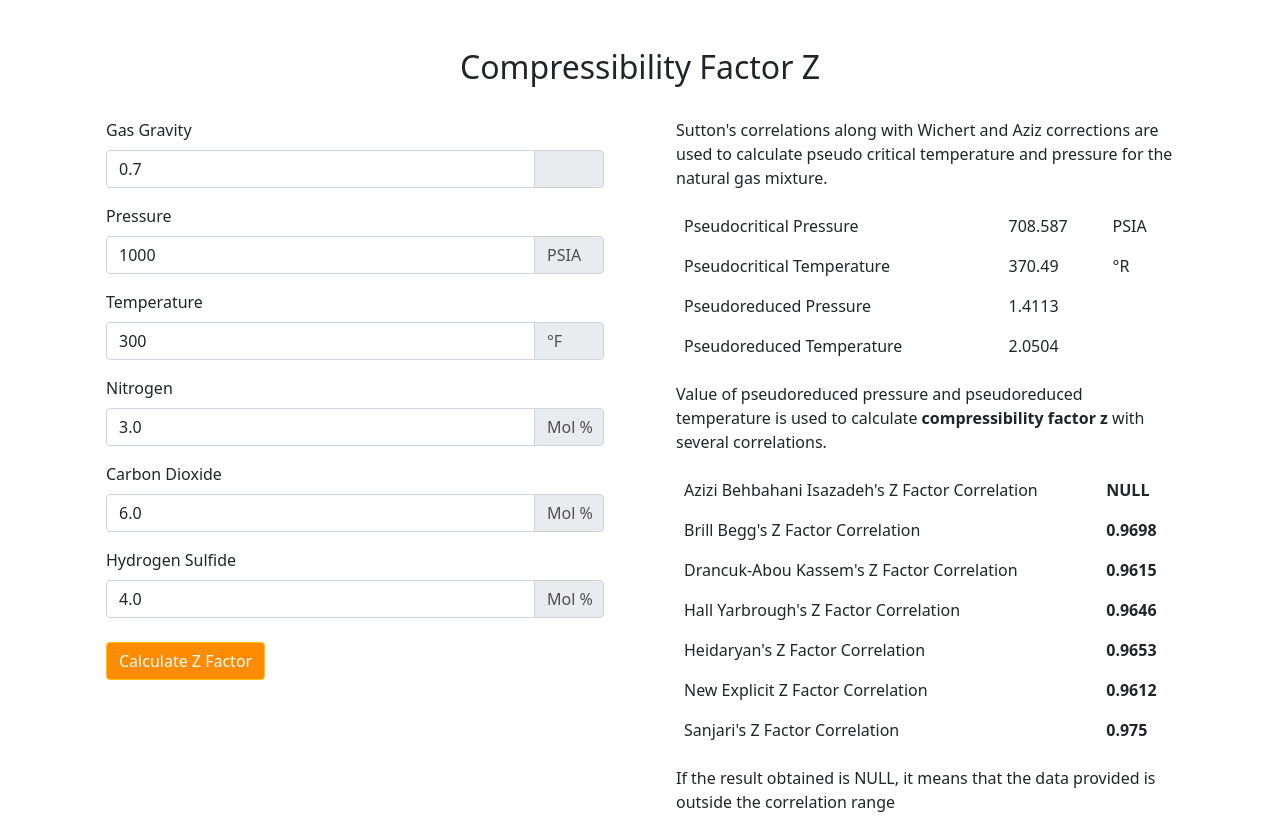
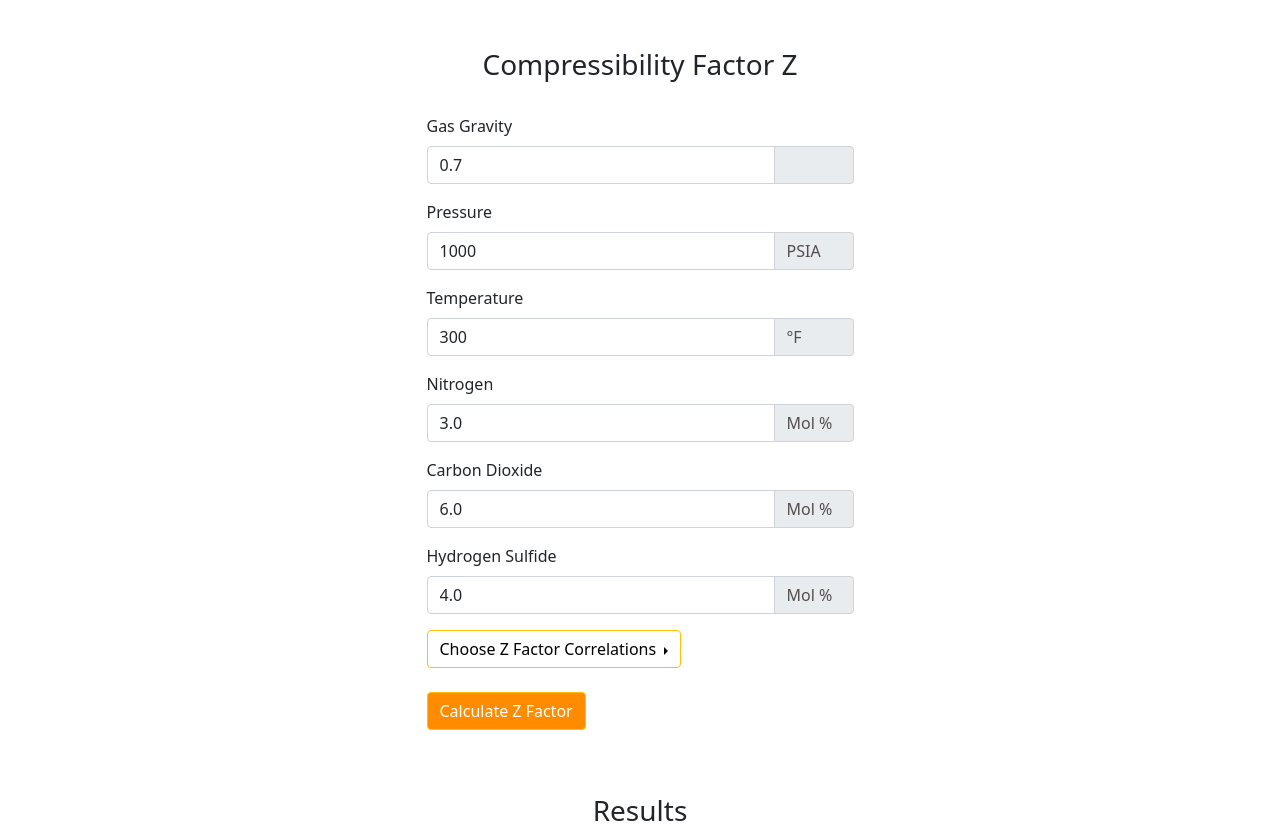
Before and after one commit to marrosandybaguss/Cafluity, a Django app: page / in a window 1280 px wide. Shown: the part 132-966 px from the top of the page. Run offline with Django 3.2, Linux system fonts and the light colour scheme.

Commit message:
rev front-end zfactor

```diff
--- a/cafluity/gas/templates/gas/real-gas.html
+++ b/cafluity/gas/templates/gas/real-gas.html
@@ -54,50 +54,112 @@
         <div class="container my-5">
           <div class="row mb-4">
             <div class="col text-center">
-              <h2>Compressibility Factor Z</h2>
+              <h3>Compressibility Factor Z</h3>
             </div>
           </div>
-          <div class="row">
-            <div class="col mx-4 mb-5">
+          <div class="row d-flex justify-content-center">
+            <div class="col-sm-5 mb-5 px-4">
               <form method="post" action="{% url 'real_gas' %}">
                 {% csrf_token %}
                 <input hidden="" type="text" name="realGasProperty" value="zfactor">
                 <label for="gas-gravity" class="form-label">Gas Gravity</label>
                 <div class="input-group mb-3">
                   <input required id="gas-gravity" type="number" step="0.0000001" class="form-control" name="gas-gravity" placeholder="0.7" value="{{gasGravity}}">
-                  <span class="input-group-text" style="width: 70px"></span>
+                  <span class="input-group-text" style="width: 80px"></span>
                 </div>
                 <label for="pressure" class="form-label">Pressure</label>
                 <div class="input-group mb-3">
                   <input required id="pressure" type="number" step="0.0000001" class="form-control" name="pressure" placeholder="1000" value="{{pressure}}">
-                  <span class="input-group-text" style="width: 70px; color: #524e4e;">PSIA</span>
+                  <span class="input-group-text" style="width: 80px; color: #524e4e;">PSIA</span>
                 </div>
                 <label for="temperature" class="form-label">Temperature</label>
                 <div class="input-group mb-3">
                   <input required id="temperature" type="number" step="0.0000001" class="form-control" name="temperature" placeholder="300" value="{{temperature}}">
-                  <span class="input-group-text" style="width: 70px; color: #524e4e;">&#xb0;F</span>
+                  <span class="input-group-text" style="width: 80px; color: #524e4e;">&#xb0;F</span>
                 </div>
                 <label for="nitrogen" class="form-label">Nitrogen</label>
                 <div class="input-group mb-3">
                   <input required id="nitrogen" type="number" step="0.0000001" class="form-control" name="nitrogen" placeholder="3.0" value="{{nitrogen}}">
-                  <span class="input-group-text" style="width: 70px; color: #524e4e;">Mol &#x25;</span>
+                  <span class="input-group-text" style="width: 80px; color: #524e4e;">Mol &#x25;</span>
                 </div>
                 <label for="carbon-dioxide" class="form-label">Carbon Dioxide</label>
                 <div class="input-group mb-3">
                   <input required id="carbon-dioxide" type="number" step="0.0000001" class="form-control" name="carbon-dioxide" placeholder="6.0" value="{{carbonDioxide}}">
-                  <span class="input-group-text" style="width: 70px; color: #524e4e;">Mol &#x25;</span>
+                  <span class="input-group-text" style="width: 80px; color: #524e4e;">Mol &#x25;</span>
                 </div>
                 <label for="hydrogen-sulfide" class="form-label">Hydrogen Sulfide</label>
                 <div class="input-group mb-3">
                   <input required id="hydrogen-sulfide" type="number" step="0.0000001" class="form-control" name="hydrogen-sulfide" placeholder="4.0" value="{{hydrogenSulfide}}">
-                  <span class="input-group-text" style="width: 70px; color: #524e4e;">Mol &#x25;</span>
+                  <span class="input-group-text" style="width: 80px; color: #524e4e;">Mol &#x25;</span>
                 </div>
-                <div class="col-12">
+                <div class="btn-group dropend mb-3">
+                  <button type="button" class="btn btn-warning dropdown-toggle" data-bs-toggle="dropdown" aria-expanded="false" style="background-color: white;">
+                    Choose Z Factor Correlations
+                  </button>
+                  <ul class="dropdown-menu">
+                    <li class="form-check" style="margin: 0 10px;">
+                      <input class="form-check-input" type="checkbox" value="" id="flexCheckDefault" checked>
+                      <label class="form-check-label" for="flexCheckDefault">
+                        Azizi Behbahani Isazadeh
+                      </label>
+                    </li>
+                    <li><hr class="dropdown-divider"></li>
+                    <li class="form-check" style="margin: 0 10px;">
+                      <input class="form-check-input" type="checkbox" value="" id="flexCheckChecked">
+                      <label class="form-check-label" for="flexCheckChecked">
+                        Brill Begg
+                      </label>
+                    </li>
+                    <li><hr class="dropdown-divider"></li>
+                    <li class="form-check" style="margin: 0 10px;">
+                      <input class="form-check-input" type="checkbox" value="" id="flexCheckChecked">
+                      <label class="form-check-label" for="flexCheckChecked">
+                        Drancuk-Abou Kassem
+                      </label>
+                    </li>
+                    <li><hr class="dropdown-divider"></li>
+                    <li class="form-check" style="margin: 0 10px;">
+                      <input class="form-check-input" type="checkbox" value="" id="flexCheckChecked">
+                      <label class="form-check-label" for="flexCheckChecked">
+                        Hall Yarbrough
+                      </label>
+                    </li>
+                    <li><hr class="dropdown-divider"></li>
+                    <li class="form-check" style="margin: 0 10px;">
+                      <input class="form-check-input" type="checkbox" value="" id="flexCheckChecked">
+                      <label class="form-check-label" for="flexCheckChecked">
+                        Heidaryan
+                      </label>
+                    </li>
+                    <li><hr class="dropdown-divider"></li>
+                    <li class="form-check" style="margin: 0 10px;">
+                      <input class="form-check-input" type="checkbox" value="" id="flexCheckChecked">
+                      <label class="form-check-label" for="flexCheckChecked">
+                        New Explicit Z Factor Correlation
+                      </label>
+                    </li>
+                    <li><hr class="dropdown-divider"></li>
+                    <li class="form-check" style="margin: 0 10px;">
+                      <input class="form-check-input" type="checkbox" value="" id="flexCheckChecked">
+                      <label class="form-check-label" for="flexCheckChecked">
+                        Sanjari
+                      </label>
+                    </li>
+                  </ul>
+                </div>
+                <div>
                   <button type="submit" class="btn btn-warning mt-2" style="background-color: darkorange; color: white">Calculate Z Factor</button>
                 </div>
               </form>
             </div>
-            <div class="col mx-4">
+          </div>
+          <div class="row mb-4 mt-3">
+            <div class="col text-center">
+              <h3>Results</h3>
+            </div>
+          </div>
+          <div class="row d-flex justify-content-center">
+            <div class="col-sm-7 px-4">
               <p>Sutton's correlations along with Wichert and Aziz corrections are used to calculate pseudo critical temperature and pressure for the natural gas mixture.</p>
               <table class="table table-borderless">
                 <tbody>
@@ -160,7 +222,7 @@
             </div>
           </div>
         </div>
-        <div class="container my-5">
+        <div class="container">
           <div class="row mb-3">
             <div class="col text-center">
               <h3>Graph</h3>
```
